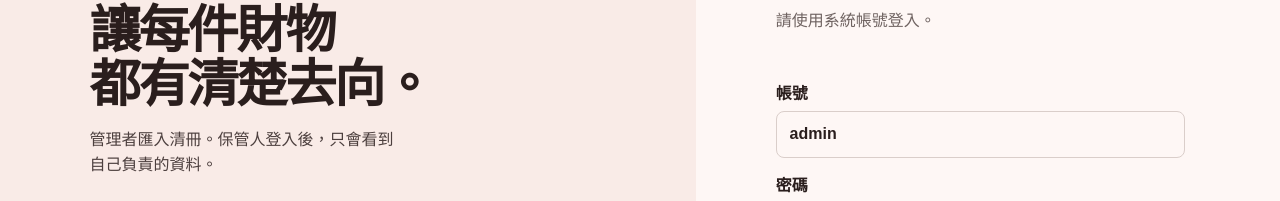
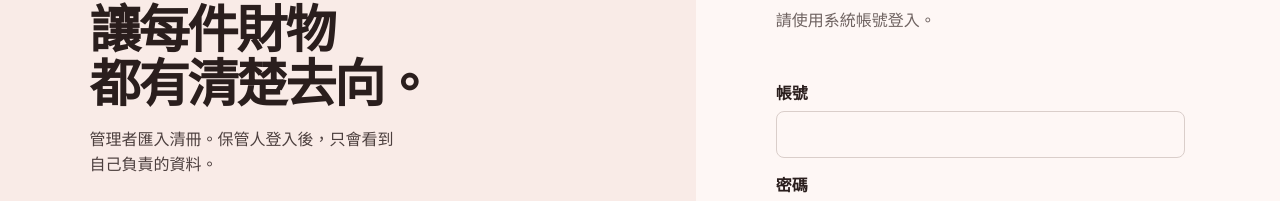
Before and after one commit to volache/assetra, a React (Vite) app: page / in a window 1280 px wide. Shown: the part 290-491 px from the top of the page. Built offline with nearby package versions, Linux system fonts and the light colour scheme; no server answers; a web font is replaced by a local one.

Commit message:
fix: do not prefill admin on login

```diff
--- a/src/features/auth/Login.jsx
+++ b/src/features/auth/Login.jsx
@@ -1,7 +1,7 @@
 import React, { useState } from "react";
 
 export function Login({ isLoading, onLogin }) {
-  const [accountCode, setAccountCode] = useState("admin");
+  const [accountCode, setAccountCode] = useState("");
   const [password, setPassword] = useState("");
   const [error, setError] = useState("");
   const [isSubmitting, setIsSubmitting] = useState(false);
```
